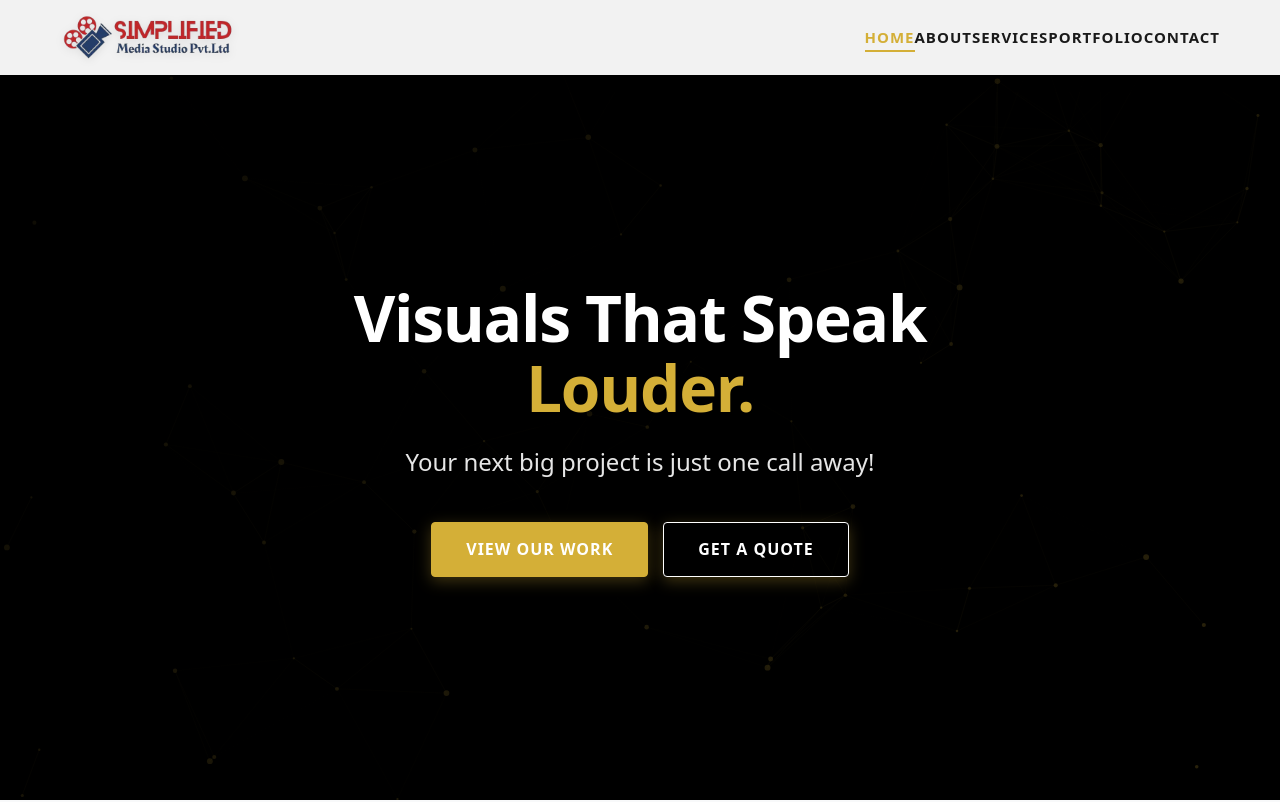
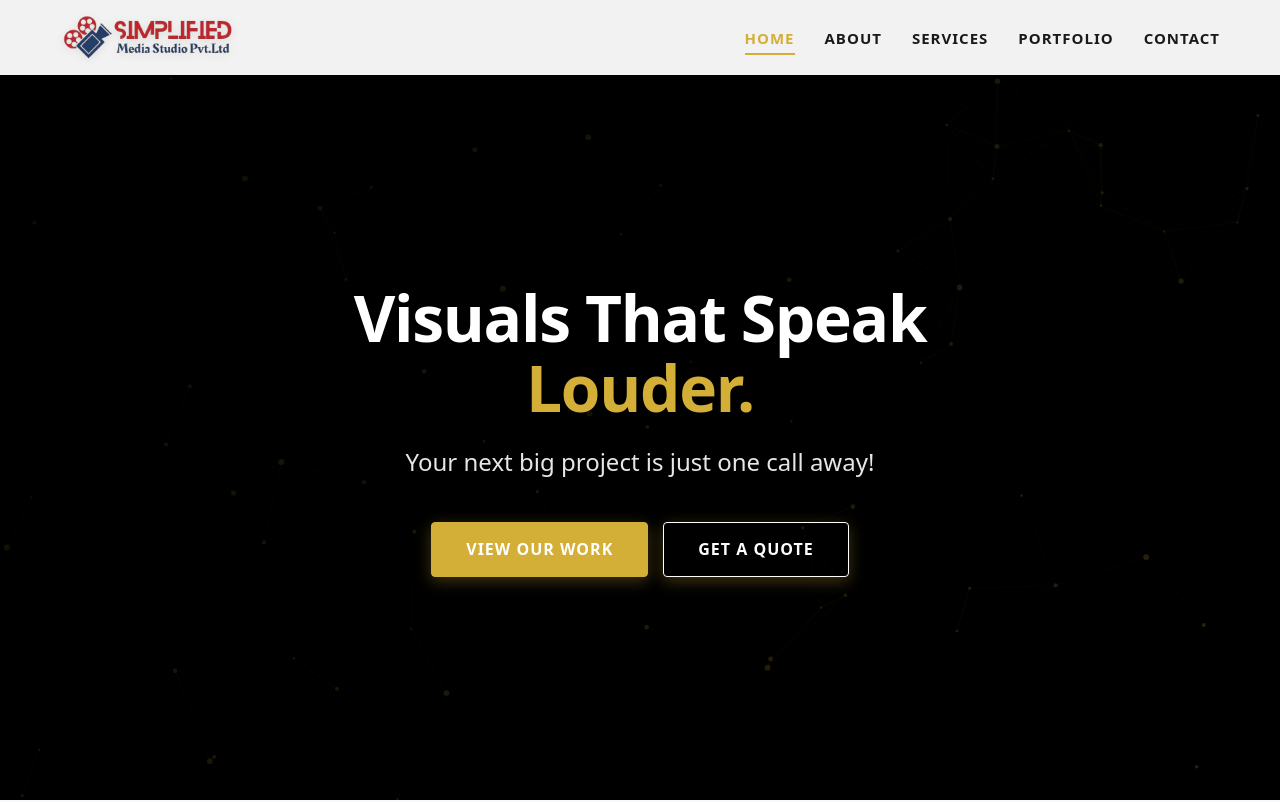
Before and after one commit to bharatteck2026-lang/TheSimplified.info, a Next.js app: page / in a window 1280 px wide. Shown: the top 802 px of the page. Built offline with nearby package versions, Linux system fonts and the light colour scheme.

Commit message:
fix: navigation visuals - dark hamburger toggle and proper link spacing

```diff
--- a/app/globals.css
+++ b/app/globals.css
@@ -130,7 +130,7 @@ nav {
     filter: drop-shadow(0 2px 4px rgba(0, 0, 0, 0.1));
 }
 
-.nav-links {
+.nav-links-inner {
     display: flex;
     gap: 30px;
 }
@@ -773,7 +773,7 @@ footer {
 .menu-toggle span {
     width: 100%;
     height: 2px;
-    background-color: #fff;
+    background-color: var(--text-primary);
     transition: all 0.3s cubic-bezier(0.645, 0.045, 0.355, 1);
 }
 
@@ -787,6 +787,10 @@ footer {
 
 .menu-toggle.active span:nth-child(3) {
     transform: translateY(-9.5px) rotate(-45deg);
+}
+
+.menu-toggle.active span {
+    background-color: #fff;
 }
 
 @media (max-width: 768px) {
```
